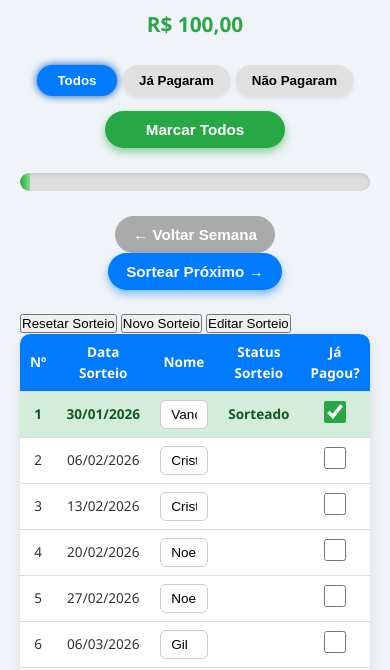
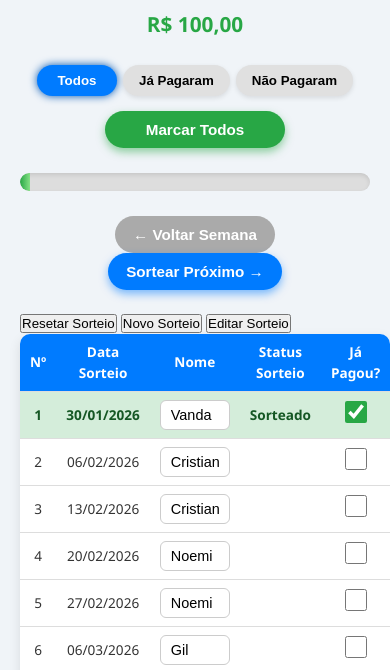
Before and after one commit to Mavcostta/sorteio, a plain HTML site: page index.html in a window 390 px wide. Shown: the part 158-828 px from the top of the page. Drawn offline with Linux system fonts and the light colour scheme.

Commit message:
Ajusta largura da coluna de nomes para exibir checkbox corretamente em celulares

```diff
--- a/style.css
+++ b/style.css
@@ -191,6 +191,12 @@ td {
   border-bottom: 1px solid #ddd;
 }
 
+td:nth-child(3) {
+  min-width: 120px;
+  max-width: 180px;
+  word-break: break-word;
+}
+
 tbody tr:hover {
   background-color: #f9f9f9;
   cursor: default;
@@ -217,6 +223,8 @@ tr.proximo {
 /* Inputs de nome */
 input[type="text"] {
   width: 100%;
+  min-width: 120px;
+  max-width: 220px;
   padding: 6px 10px;
   border: 1px solid #ccc;
   border-radius: 6px;
@@ -320,6 +328,18 @@ input[type="checkbox"]:focus {
     padding: 8px 10px;
   }
 
+  td:nth-child(3) {
+    min-width: 90px;
+    max-width: 120px;
+    font-size: 0.95em;
+  }
+
+  input[type="text"] {
+    min-width: 70px;
+    max-width: 110px;
+    font-size: 0.95em;
+  }
+
   #btnVoltar,
   #btnSortear,
   #btnMarcarTodos {
```
